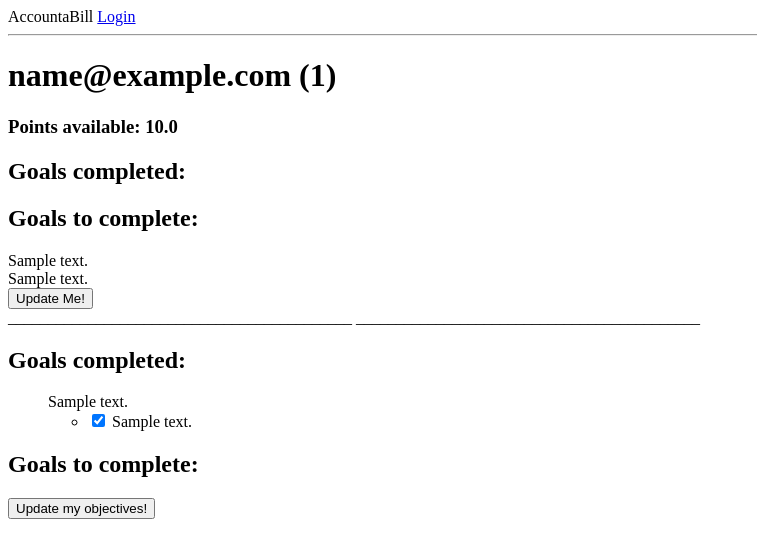
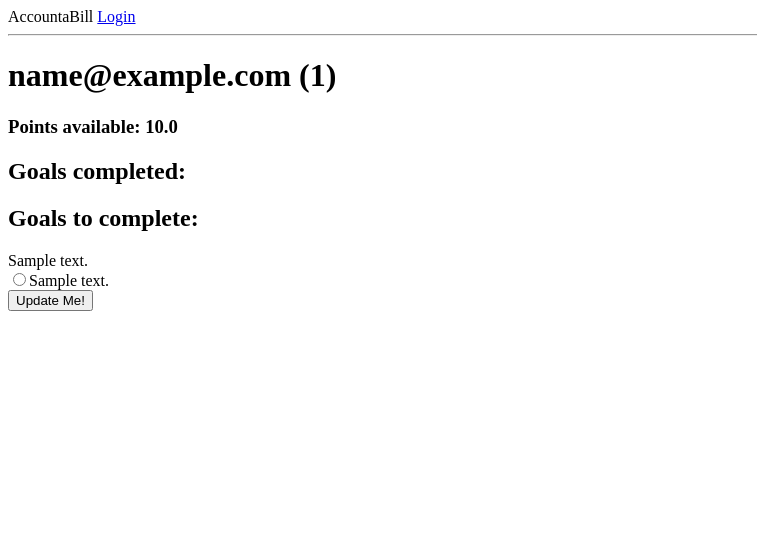
Before and after one commit to that-danya/AccountaBill, a Flask app: page /user/1 in a window 1280 px wide. Shown: the top 558 px of the page, without its empty margins (0-757 px from the left). Run offline with Flask 2, Linux system fonts and the light colour scheme; tables that the repository leaves empty hold one stand-in row (values such as "Sample post"); some libraries are stand-ins or nearby versions.

Commit message:
Objectives now commit true to db when selected on user page.

```diff
--- a/server.py
+++ b/server.py
@@ -223,25 +223,20 @@ def get_obj_info(user_id):
     else:
         return redirect('/user/%s' % user_id)
 
-# @app.route('/user-obj', methods={'GET'})
-# def user_objectives():
 
-#     user_objectives = Objective.query.get
+@app.route('/user/update.json', methods=['POST'])
+def update_objective():
+    """Update objection completion in database."""
 
-# @app.route('/update-obj', methods=['POST'])
-# def update_obj_completion():
+    obj_id = request.form.get('obj_id')
+    completed = request.form.get('complete')
 
-#     this_obj = request.form.get()
+    objective = Objective.query.get(obj_id)
+    objective.complete = completed
 
-#     this_obj = Objective.form.get('this_obj')
+    db.session.commit()
+    return jsonify(objective.serialize), 200
 
-#     # db updating objective to True
-#     this_obj = Objective.query.get(this_obj)
-
-#     # obj_update =
-
-#     this_obj.complete = True
-#     db.session.commit()
 
 
 ####################################################################
--- a/static/js/user.js
+++ b/static/js/user.js
@@ -5,10 +5,10 @@
         // for objective in goal.objective:
             // if not objective.complete:
 
-                // insert checkbox with id of 'obj'+obj_id
+                // insert radio with id of 'obj'+obj_id
                 // objective.obj_text
             // else:
-                // disabled, checked checkbox
+                // disabled, checked radio
                 // objective.obj_text
                 // add class = 'completed-obj'
     // else:
@@ -16,13 +16,12 @@
         // ? add how much earned back
 
 ////////////////////////////////////////////
-
-
+var user = $('#user-id').html();
 
 document.addEventListener('DOMContentLoaded', function() {
     var parentDiv = $('#to-complete-goals');
 
-    var user = $('#user-id').html();
+    // var user = $('#user-id').html();
 
     // get user page, json data
     $.get('/user/'+ user +'.json', function(results){
@@ -40,19 +39,29 @@ document.addEventListener('DOMContentLoaded', function() {
             parentDiv.append(goalDiv);
         };
 
-        // loop over objectives, + append div to goalDiv
+        // loop over object-objs_dict to get keys
         for (var objs of Object.keys(objs_dict)) {
             var goal_id = objs // this gives back goal num
-            var obj_array = objs_dict[objs]; // this gives back obj object
+            var obj_array = objs_dict[objs]; // this gives back objective array
 
-            // create Div
+            // loop over each set of data in the obj_array
             for (var item of obj_array) {
-                console.log(item.obj_text);
+
+                // create elements with corresponding objective id
                 var objDiv = $('<div>').attr({'class': 'objective',
                                               'id': 'objDiv' + item.obj_id});
-                objDiv.html(item.obj_text);
+                var radio = $('<input>').attr({'type': 'radio',
+                                                 'name': 'objRadio',
+                                                 'value': item.obj_id,
+                                                 'id': 'objRadio' + item.obj_id});
+                // add radio to objective div
+                objDiv.html(radio);
+                // append the text of the objective
+                objDiv.append(item.obj_text);
+                // append that div to the corresponding goaldiv
                 var newDiv = $('#goalDiv' + goal_id);
                 newDiv.append(objDiv);
+                // append it to the main div
                 parentDiv.append(newDiv);
             };
         };
@@ -62,6 +71,23 @@ document.addEventListener('DOMContentLoaded', function() {
 
 }, false);
 
+function updateObjective(evt) {
+    evt.preventDefault();
+
+    var formInputs = {
+        'obj_id': $('form input[type=radio]:checked').val(),
+        'complete': 'True',
+    };
+
+    $.post('/user/update.json',
+           formInputs,
+           function(result){
+           console.log(result);
+           alert('Your objective has been updated. Congrats!');
+           });
+}
+
+$('#update-objective-button').on('click', updateObjective);
 
 // function getObjText
 
--- a/templates/user.html
+++ b/templates/user.html
@@ -26,51 +26,10 @@
   </div> <!-- END to-complete-goals DIV-->
 
   <!-- submit button here -->
-  <div><input type='submit' value="Update Me!" required/></div>
+  <div><input type='submit' value="Update Me!" id='update-objective-button' required/></div>
   </form>
 
+</div> <!-- END MAIN DIV-->
 
 
-</div> <!-- END MAIN DIV-->
-___________________________________________
-
-___________________________________________
-
-  {% if user.goal %}
-  <h2>Goals completed:</h2>
-    {% for g in user.goal %}
-      {% if g.complete %}
-        <ul style="list-style-type:none">
-          <li>{{ g.goal_text }}</li>
-            <ul>
-              {% for objective in g.objective %}
-              <li>
-                <input type='checkbox' checked deactivate>
-                {{ objective.obj_text }}
-              </li>
-              {% endfor %}
-            </ul>
-        </ul>
-    {% endif %}
-    {% endfor %}
-
-      <form action='/update-obj' method="POST" id='update-obj-form'>
-      <h2>Goals to complete:</h2>
-        {% for g in user.goal %}
-          {% if not g.complete %}
-      <ul style="list-style-type:none">
-        <li>{{ g.goal_text }}</li>
-            <ul style="list-style-type:none">
-                {% for objective in g.objective %}
-                {% set obj_id = 'obj' + objective.obj_id|string %}
-                <li><input type='checkbox' name='obj_id'+ objective.obj_id|string)>
-                    {{ objective.obj_text }}</li>
-                {% endfor %}
-            </ul>
-      </ul>
-      {% endif %}
-      {% endfor %}
-    <input type='submit' value="Update my objectives!" required/>
-  {% endif %}
-
 {% endblock %}
```
Also changed, not shown: 1 other file.
